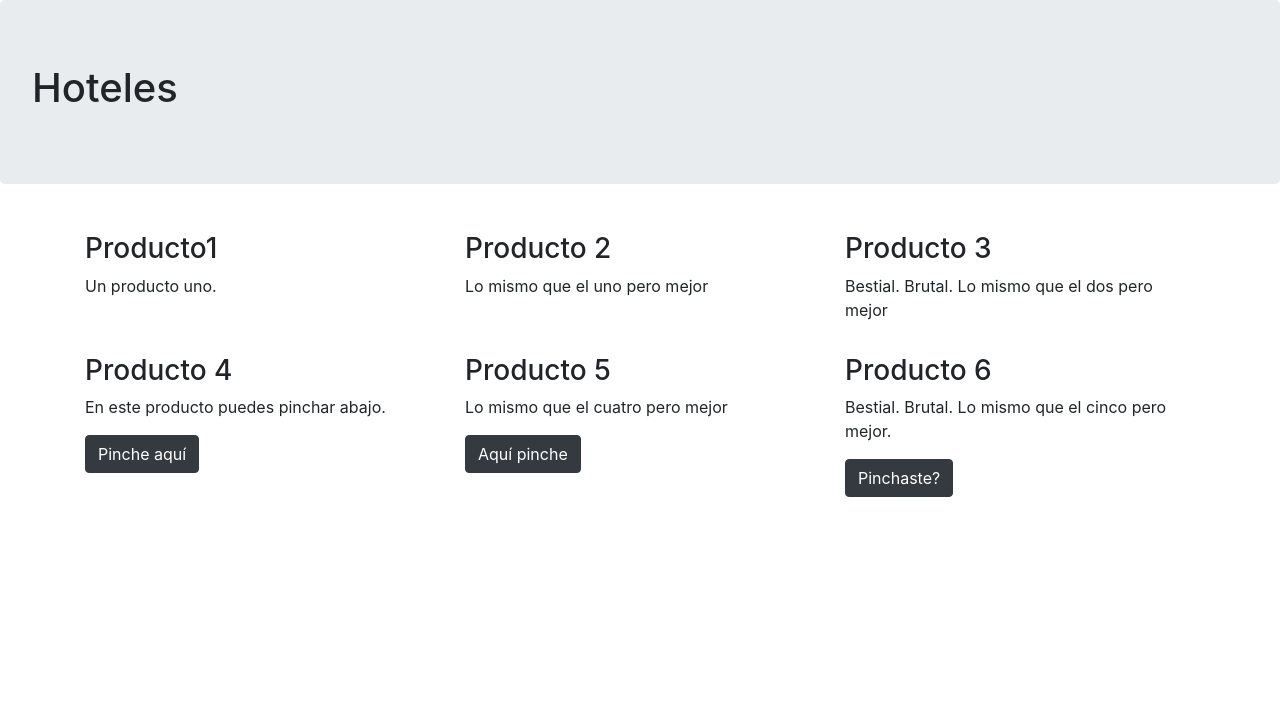
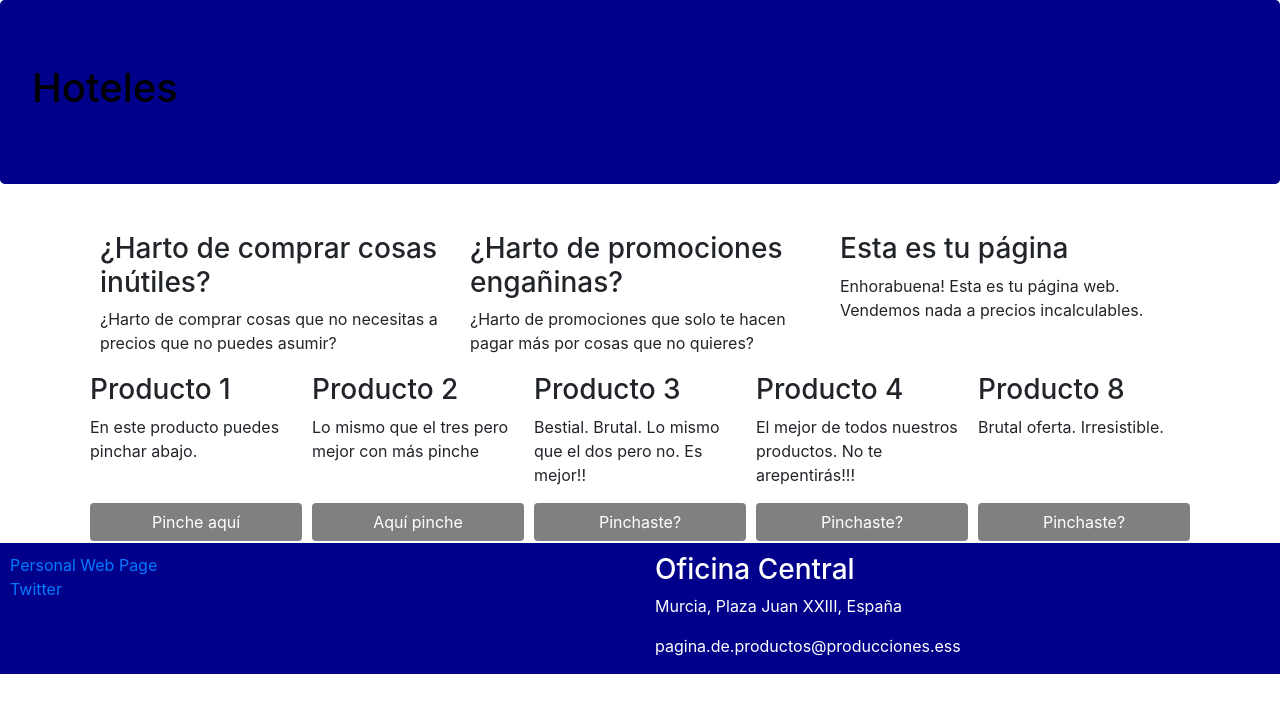
Before and after one commit to CarmeloCoy/bootstrapMOOC, a website: page index.html in a window 1280 px wide. Drawn offline with nearby package versions, Linux system fonts and the light colour scheme.

Commit message:
Video 1.5.6 hecha +  Actividad 1.1

```diff
--- /dev/null
+++ b/css/main.css
@@ -0,0 +1,24 @@
+.jumbotron {
+	background-color: Darkblue;
+	color: black;
+}
+
+
+footer {
+	padding: 10px 10px 0 10px;
+	background-color: Darkblue;
+	color: white;
+	margin-bottom: 0px;
+	margin-top: 10 px;
+}
+
+.product-card {
+	flex: 1 150;
+	padding: 2px 5px 2px 5px;
+}
+
+.btn-reserva {
+	background-color: gray;
+	color: white;
+	width: 100%;
+}
--- a/index.html
+++ b/index.html
@@ -8,59 +8,95 @@
     <!-- Bootstrap CSS -->
     <link rel="stylesheet" href="node_modules/bootstrap/dist/css/bootstrap.min.css">
 
+
+    <!--CSS -->
+    <link rel="stylesheet" href="css/main.css">
+
     <title>Hello, world!</title>
   </head>
   <body>
     <div class="jumbotron"><h1>Hoteles</h1></div>
     <div class="container">
-      <div class="row">
+      <div class="d-flex">
         <div class="col-sm-4">
           <p>
-            <h3> Producto1</h3>
-            <p> Un producto uno.</p>
+            <h3> ¿Harto de comprar cosas inútiles?</h3>
+            <p> ¿Harto de comprar cosas que no necesitas a precios que no puedes asumir?</p>
           </p>
         </div>
         <div class="col-sm-4">
           <p>
-            <h3>Producto 2</h3>
-            <p> Lo mismo que el uno pero mejor </p>
+            <h3>¿Harto de promociones engañinas?</h3>
+            <p>¿Harto de promociones que solo te hacen pagar más por cosas que no quieres?</p>
           </p>
         </div>
         <div class="col-sm-4">
           <p>
-            <h3> Producto 3</h3>
-            <p> Bestial. Brutal. Lo mismo que el dos pero mejor </p>
+            <h3> Esta es tu página</h3>
+            <p>Enhorabuena! Esta es tu página web. Vendemos nada a precios incalculables.</p>
           </p>
         </div>
       </div>
-      <div class="row">
-        <div class="col-sm-4">
-          <p>
+
+      <div class="d-flex flex-wrap">
+        <div class="product-card d-flex flex-column justify-content-between">
+          <div>
+            <h3> Producto 1</h3>
+            <p> En este producto puedes pinchar abajo.</p>
+          </div>
+	        <div><button class="btn btn-reserva"> Pinche aquí </button></div>
+        </div>
+        <div class="product-card d-flex flex-column justify-content-between">
+          <div>
+            <h3>Producto 2</h3>
+            <p> Lo mismo que el tres pero mejor con más pinche</p>
+          </div>
+          <div><button class="btn btn-reserva">Aquí pinche </button> </div>
+        </div>
+        <div class="product-card d-flex flex-column justify-content-between">
+          <div>
+            <h3> Producto 3</h3>
+            <p> Bestial. Brutal. Lo mismo que el dos pero no. Es mejor!! </p>
+          </div>
+          <div><button class="btn btn-reserva"> Pinchaste?</button></div>
+        </div>
+        <div class="product-card d-flex flex-column justify-content-between">
+          <div>
             <h3> Producto 4</h3>
-            <p> En este producto puedes pinchar abajo.</p>
-	    <button class="btn btn-dark"> Pinche aquí </button>
-          </p>
+            <p> El mejor de todos nuestros productos. No te arepentirás!!!</p>
           </div>
-        <div class="col-sm-4">
-          <p>
-            <h3>Producto 5</h3>
-            <p> Lo mismo que el cuatro pero mejor </p>
-	    <button class="btn btn-dark">Aquí pinche </button>
-          </p>
+          <div><button class="btn btn-reserva"> Pinchaste?</button></div>
         </div>
-        <div class="col-sm-4">
-          <p>
-            <h3> Producto 6</h3>
-            <p> Bestial. Brutal. Lo mismo que el cinco pero mejor. </p>
-	    <button class="btn btn-dark"> Pinchaste?</button>
-          </p>
+        <div class="product-card d-flex flex-column justify-content-between">
+          <div>
+            <h3> Producto 8</h3>
+            <p> Brutal oferta. Irresistible.</p>
+          </div>
+          <div><button class="btn btn-reserva"> Pinchaste?</button></div>
         </div>
       </div>
     </div>
+  </body>
+
+  <footer>
+    <div class="row">
+      <div class="col-sm-6 d-flex flex-column">
+          <a href="http://www.google.com"> Personal Web Page </a>
+          <a href="http://www.google.com"> Twitter</a>
+      </div>
+      <div class="col-sm-6">
+        <address>
+          <h3> Oficina Central </h3>
+          <p>Murcia, Plaza Juan XXIII, España </p>
+          <p> pagina.de.productos@producciones.ess </p>
+        </address>
+      </div>
+    </div>
+  </footer>
+
   <!-- Optional JavaScript -->
   <!-- jQuery first, then Popper.js, then Bootstrap JS -->
   <script src="node_modules/jquery/dist/jquery.min.js"></script>
   <script src="node_modules/popper.js/dist/popper.min.js"></script>
   <script src="node_modules/bootstrap/dist/js/bootstrap.min.js"> </script>
-  </body>
 </html>
```
Lines whose indentation alone changed are shown as unchanged.
